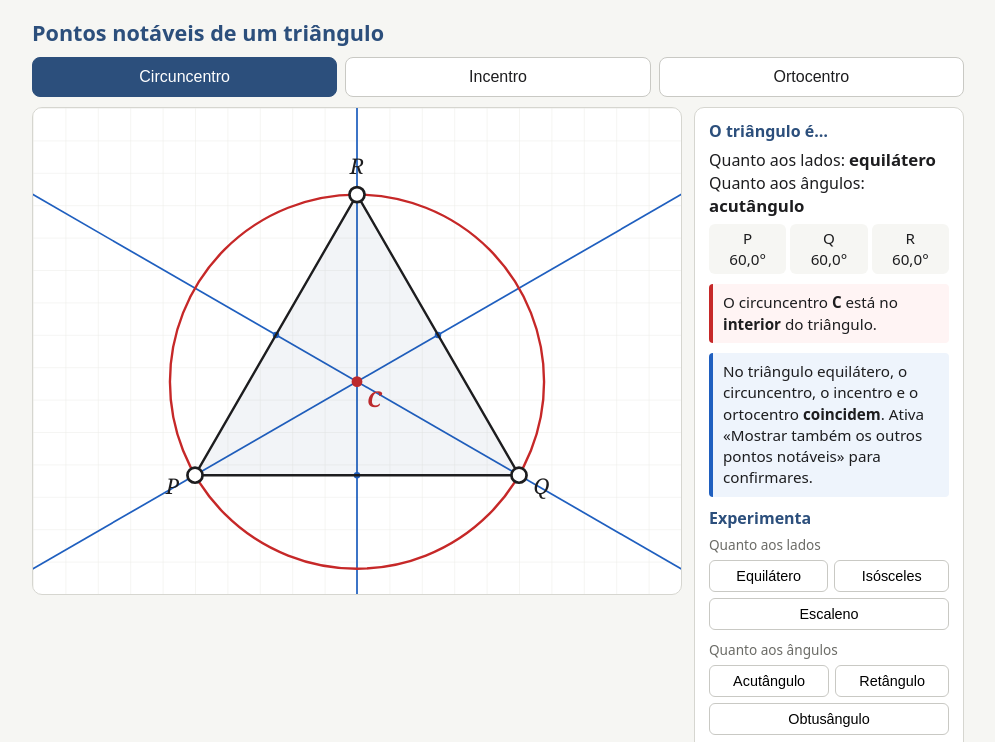
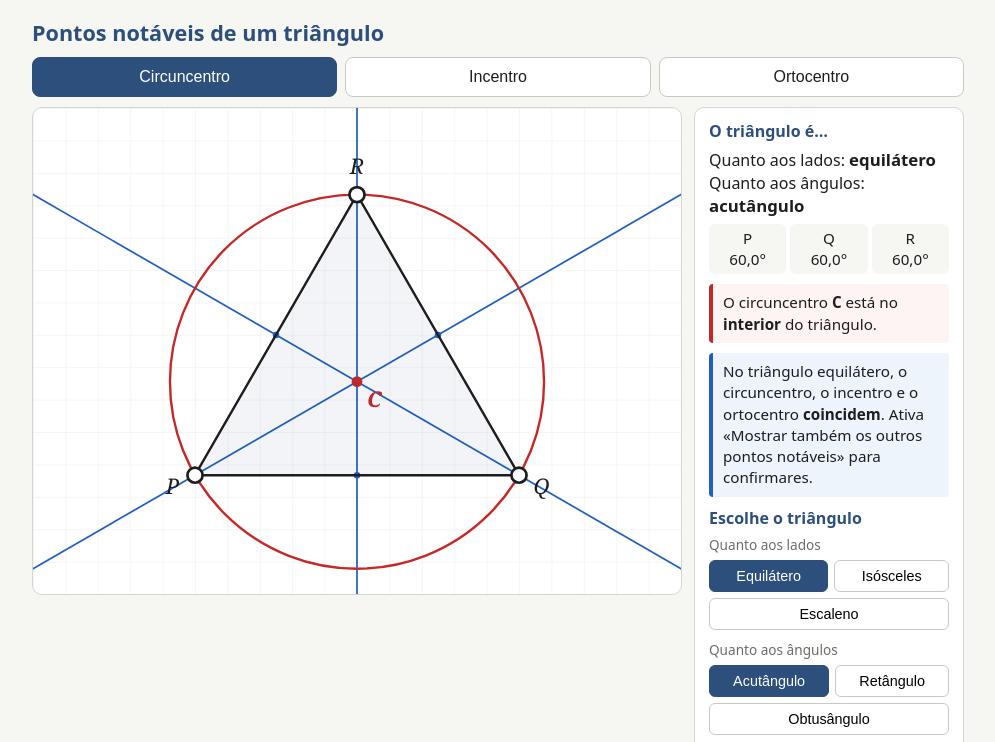
Before and after one commit to claudiadiegues/PontosNotaveis, a plain HTML site: page index.html in a window 1280 px wide. Both pictures are taken after a click on the button "Equilátero". Shown: the top 742 px of the page, without its empty margins (142-1137 px from the left). Drawn offline with Linux system fonts and the light colour scheme.

Commit message:
Add files via upload

```diff
--- a/index.html
+++ b/index.html
@@ -34,6 +34,8 @@
   .exemplos{display:flex;flex-wrap:wrap;gap:6px;margin:6px 0 10px}
   .exemplos button{flex:1 1 auto;padding:7px 8px;border:1px solid #c9c9c4;background:#fff;border-radius:6px;cursor:pointer;font-size:.9rem}
   .exemplos button:hover{background:var(--fundo)}
+  .exemplos button.sel{background:var(--titulo);color:#fff;border-color:var(--titulo)}
+  .msg.aviso{background:#fff8e1;border-left-color:#e0a000}
   label{display:block;margin:4px 0;cursor:pointer}
   .dica{color:var(--suave);font-size:.88rem;margin-top:8px}
   footer{color:var(--suave);font-size:.8rem;text-align:center;margin-top:12px}
@@ -67,18 +69,18 @@
       <div class="msg" id="msg"></div>
       <div class="nota" id="nota" hidden></div>
 
-      <h2>Experimenta</h2>
+      <h2>Escolhe o triângulo</h2>
       <div class="sub">Quanto aos lados</div>
       <div class="exemplos">
-        <button data-ex="equi">Equilátero</button>
-        <button data-ex="iso">Isósceles</button>
-        <button data-ex="esc">Escaleno</button>
+        <button data-lados="equi">Equilátero</button>
+        <button data-lados="iso">Isósceles</button>
+        <button data-lados="esc">Escaleno</button>
       </div>
       <div class="sub">Quanto aos ângulos</div>
       <div class="exemplos">
-        <button data-ex="acut">Acutângulo</button>
-        <button data-ex="ret">Retângulo</button>
-        <button data-ex="obt">Obtusângulo</button>
+        <button data-ang="acut">Acutângulo</button>
+        <button data-ang="ret">Retângulo</button>
+        <button data-ang="obt">Obtusângulo</button>
       </div>
       <label><input type="checkbox" id="ver-linhas" checked> <span id="txt-linhas">Mostrar mediatrizes</span></label>
       <label id="lbl-circ"><input type="checkbox" id="ver-circ" checked> <span id="txt-circ">Mostrar circunferência circunscrita</span></label>
@@ -101,14 +103,22 @@
   let modo = 'circ';
   let V = { P:{x:150,y:340}, Q:{x:450,y:340}, R:{x:270,y:110} };
 
+  // um triângulo para cada combinação (lados × ângulos), posicionado para que
+  // a circunferência circunscrita e o ortocentro caibam na figura
+  const S3 = Math.sqrt(3);
   const EXEMPLOS = {
-    equi: { P:{x:150,y:340}, Q:{x:450,y:340}, R:{x:300,y:340-150*Math.sqrt(3)} },
-    iso:  { P:{x:150,y:340}, Q:{x:450,y:340}, R:{x:300,y:140} },
-    esc:  { P:{x:150,y:340}, Q:{x:450,y:340}, R:{x:370,y:160} },
-    acut: { P:{x:150,y:340}, Q:{x:450,y:340}, R:{x:270,y:110} },
-    ret:  { P:{x:150,y:340}, Q:{x:450,y:340}, R:{x:375,y:340-150*Math.sin(Math.PI/3)} },
-    obt:  { P:{x:170,y:225}, Q:{x:430,y:225}, R:{x:240,y:155} }  // mais acima, para se ver a circunferência e o ortocentro
+    'equi-acut': { P:{x:150,y:340}, Q:{x:450,y:340}, R:{x:300,y:340-150*S3} },
+    'iso-acut':  { P:{x:150,y:340}, Q:{x:450,y:340}, R:{x:300,y:140} },
+    'iso-ret':   { P:{x:150,y:280}, Q:{x:450,y:280}, R:{x:300,y:130} },
+    'iso-obt':   { P:{x:180,y:225}, Q:{x:420,y:225}, R:{x:300,y:155} },
+    'esc-acut':  { P:{x:150,y:340}, Q:{x:450,y:340}, R:{x:270,y:110} },
+    'esc-ret':   { P:{x:150,y:280}, Q:{x:450,y:280}, R:{x:375,y:280-75*S3} },
+    'esc-obt':   { P:{x:170,y:225}, Q:{x:430,y:225}, R:{x:240,y:155} }
   };
+  const NOME_LADOS = {equi:'equilátero', iso:'isósceles', esc:'escaleno'};
+  const NOME_ANG = {acut:'acutângulo', ret:'retângulo', obt:'obtusângulo'};
+  let atual = {lados:'esc', ang:'acut'};   // classificação do triângulo desenhado
+  let aviso = null;                        // combinação impossível escolhida
 
   // ---------- vetores ----------
   const sub = (a,b) => ({x:a.x-b.x, y:a.y-b.y});
@@ -308,9 +318,17 @@
       return;
     }
     const classeAng = reto ? 'retângulo' : (obtuso ? 'obtusângulo' : 'acutângulo');
+    atual = { lados:{'equilátero':'equi','isósceles':'iso','escaleno':'esc'}[classeLados],
+              ang:{'acutângulo':'acut','retângulo':'ret','obtusângulo':'obt'}[classeAng] };
+    const sel = aviso || atual;
+    document.querySelectorAll('[data-lados]').forEach(b => b.classList.toggle('sel', b.dataset.lados === sel.lados));
+    document.querySelectorAll('[data-ang]').forEach(b => b.classList.toggle('sel', b.dataset.ang === sel.ang));
+    elMsg.classList.toggle('aviso', !!aviso);
     elTipo.innerHTML = `Quanto aos lados: <b>${classeLados}</b><br>Quanto aos ângulos: <b>${classeAng}</b>`;
 
-    if (modo === 'circ'){
+    if (aviso){
+      elMsg.innerHTML = `Não existe nenhum triângulo <b>${NOME_LADOS[aviso.lados]} ${NOME_ANG[aviso.ang]}</b>: num triângulo equilátero, os três ângulos medem 60°. Escolhe outra combinação.`;
+    } else if (modo === 'circ'){
       if (reto) elMsg.innerHTML = `O circuncentro <b>C</b> está <b>sobre um lado</b>: é o ponto médio da hipotenusa ${hip}.`;
       else if (obtuso) elMsg.innerHTML = `O circuncentro <b>C</b> está no <b>exterior</b> do triângulo, do lado oposto ao ângulo obtuso (vértice ${vMax}).`;
       else elMsg.innerHTML = 'O circuncentro <b>C</b> está no <b>interior</b> do triângulo.';
@@ -375,6 +393,7 @@
       p = add(K, mul(uni(sub(p, K)), s));
     }
     V[n] = p;
+    aviso = null;
   }
 
   let arrasto = null;
@@ -407,7 +426,16 @@
     }
     requestAnimationFrame(passo);
   }
-  document.querySelectorAll('[data-ex]').forEach(b => b.addEventListener('click', () => animarPara(EXEMPLOS[b.dataset.ex])));
+  function escolher(lados, ang){
+    if (lados === 'equi' && ang !== 'acut'){ aviso = {lados, ang}; desenhar(); return; }
+    aviso = null;
+    animarPara(EXEMPLOS[`${lados}-${ang}`]);
+  }
+  // cada botão muda só uma das classificações e mantém a outra
+  document.querySelectorAll('[data-lados]').forEach(b => b.addEventListener('click',
+    () => escolher(b.dataset.lados, (aviso || atual).ang)));
+  document.querySelectorAll('[data-ang]').forEach(b => b.addEventListener('click',
+    () => escolher((aviso || atual).lados, b.dataset.ang)));
 
   // ---------- separadores ----------
   function mudarModo(m){
```
